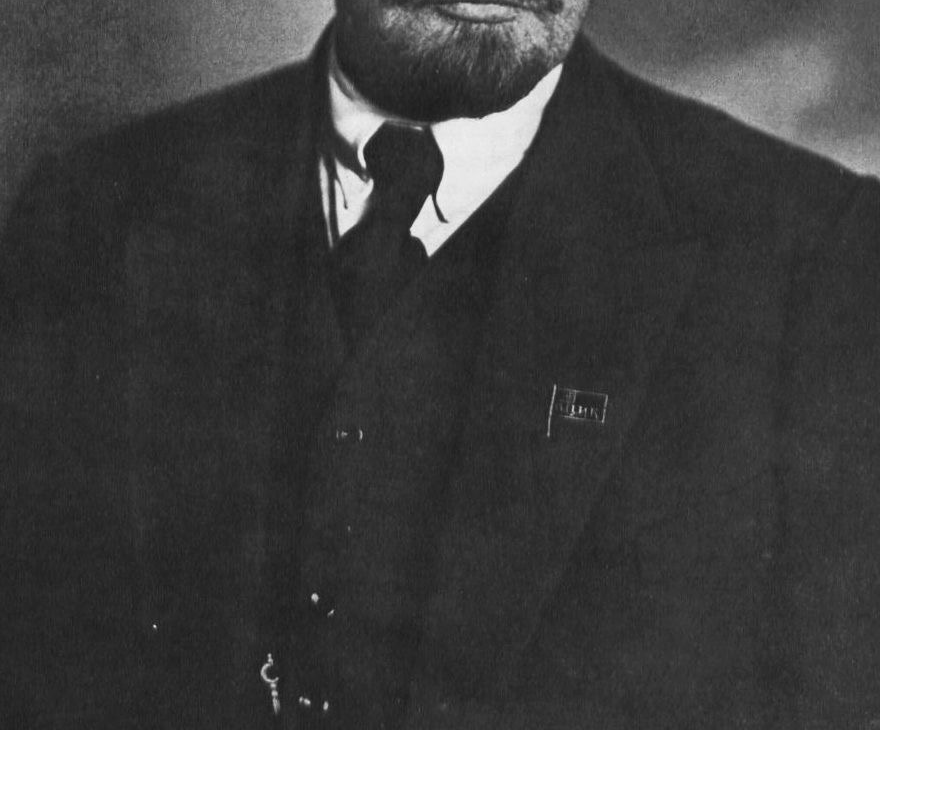
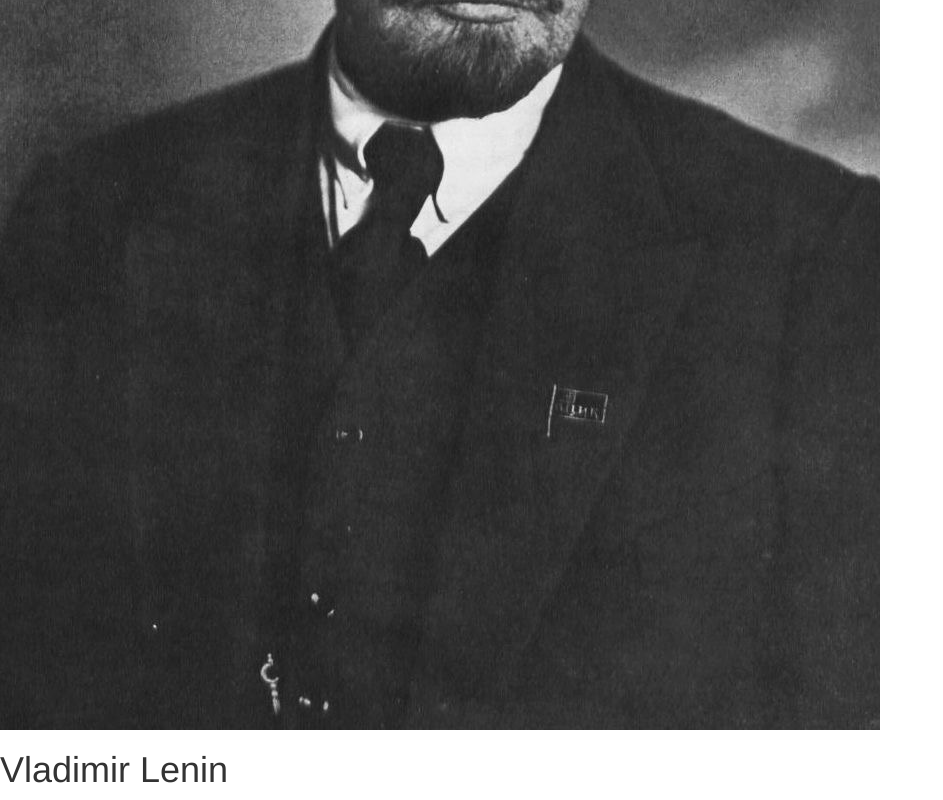
Before and after one commit to khanhanvu1610-creator/Lenin, a plain HTML site: page index.html in a window 1280 px wide. Shown: the part 430-1230 px from the top of the page, without its empty margins (0-943 px from the left). Before the commit the page ends 1180 px from the top, so only its background shows below. Drawn offline with nearby package versions, Linux system fonts and the light colour scheme.

Commit message:
Update index.html

```diff
--- a/index.html
+++ b/index.html
@@ -23,7 +23,7 @@
     <section id="Home">
     </section>
     <img src = "IMG_8132.jpeg">
-    <h1></h1>
+    <h1>Vladimir Lenin</h1>
 
     <section id="Achievements">
     </section>
```
